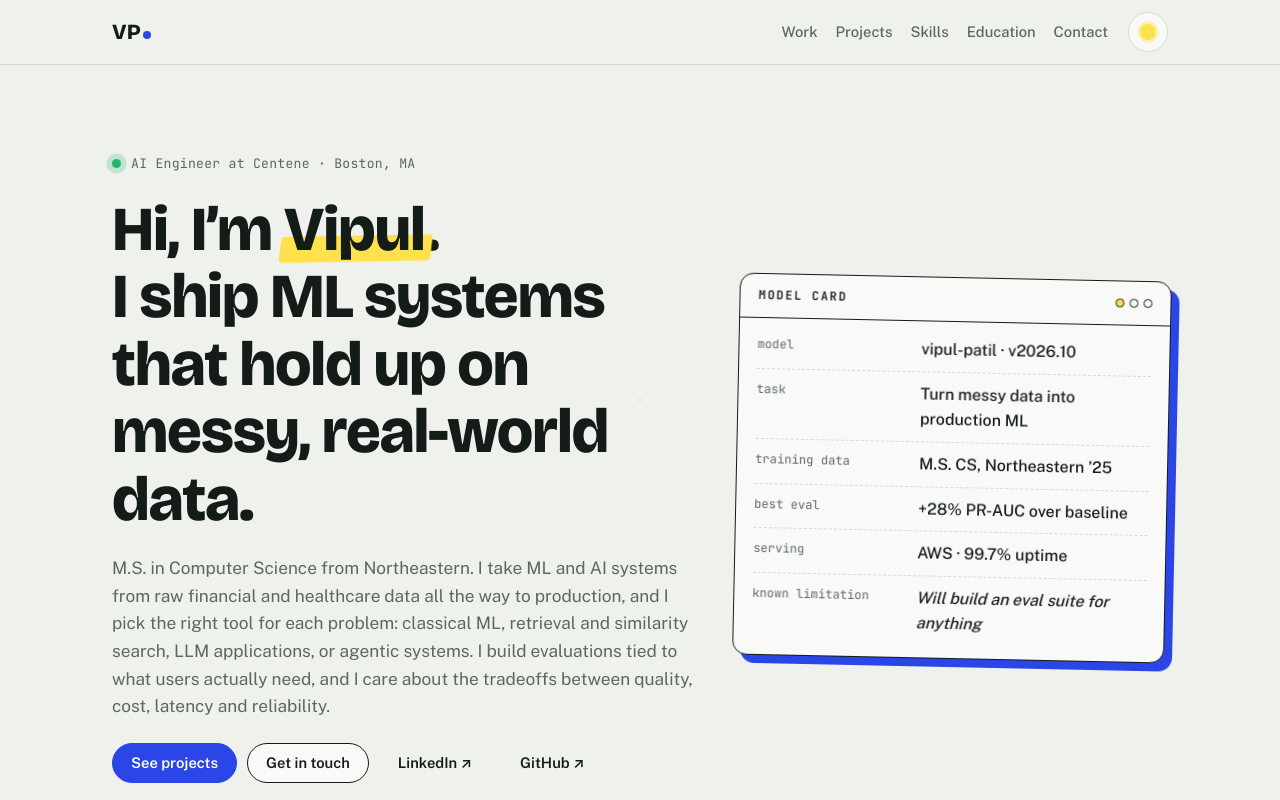
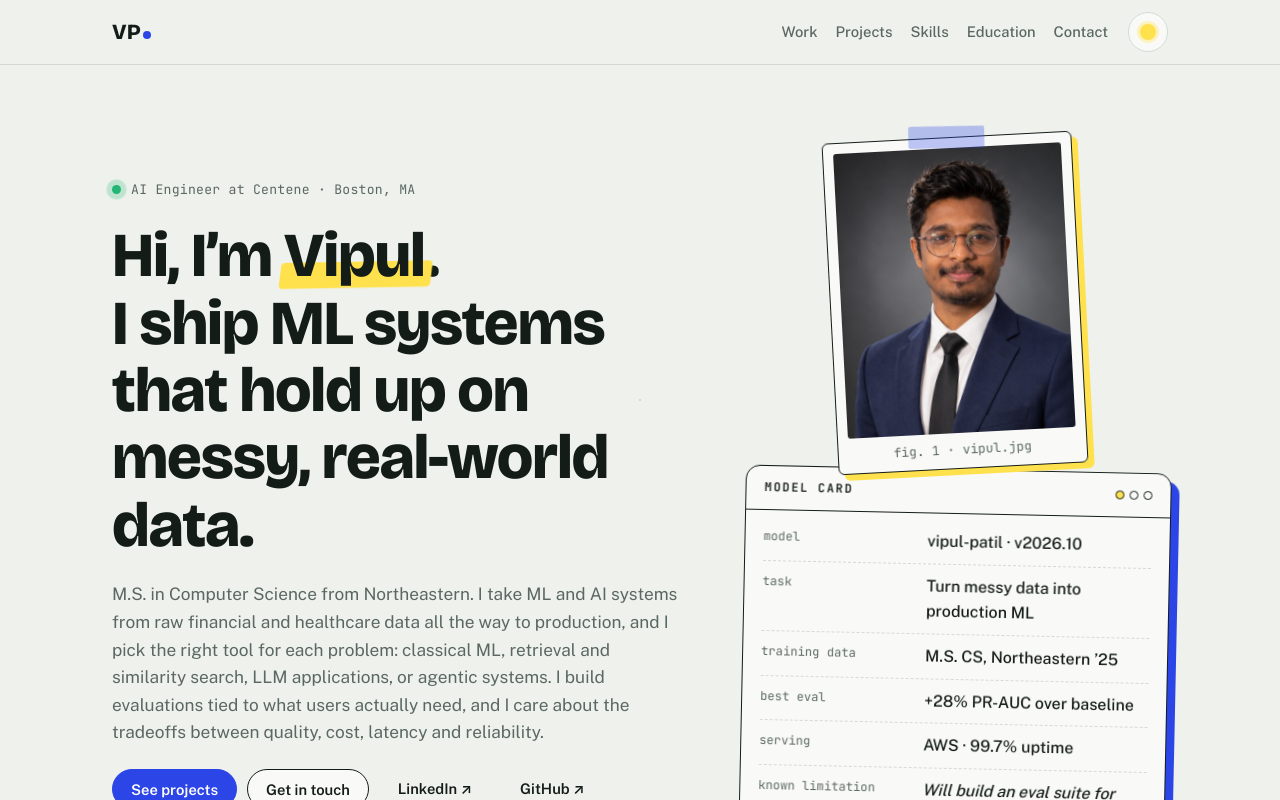
Before and after one commit to Vipu-Patil/Vipul-Patil-Portfolio, a React (Vite) app: page / in a window 1280 px wide. Shown: the top 800 px of the page. Built offline with nearby package versions, Linux system fonts and the light colour scheme.

Commit message:
Add portrait photo to hero
Co-Authored-By: Claude Opus 5.5 <noreply@anthropic.com>
Claude-Session: https://claude.ai/code/session_019W8e7hRLmRx18BKi6EaEs7

```diff
--- a/src/App.jsx
+++ b/src/App.jsx
@@ -1,5 +1,6 @@
 import React, { useEffect, useMemo, useState } from "react";
 import { profile, metrics, experience, projects, skills, education } from "./data.js";
+import photo from "./assets/vipul.jpg";
 
 /* ───────── Tiny in-browser retriever (TF-IDF + cosine) ─────────
    A playful nod to the RAG work: visitors type a question and the
@@ -175,6 +176,10 @@ function Hero() {
           ))}
         </div>
       </div>
+      <figure className="portrait">
+        <img src={photo} alt={`Portrait of ${profile.name}`} width="480" height="600" />
+        <figcaption className="mono small">fig. 1 · {profile.firstName.toLowerCase()}.jpg</figcaption>
+      </figure>
       <aside className="model-card" aria-label="Model card">
         <div className="mc-head mono">
           <span>MODEL CARD</span>
--- a/src/styles.css
+++ b/src/styles.css
@@ -106,7 +106,27 @@ p { margin: 0; }
 
 /* Hero */
 .hero { display: grid; gap: 40px; padding-block: 64px 40px; align-items: center; }
-@media (min-width: 900px) { .hero { grid-template-columns: 1.35fr 1fr; padding-block: 88px 48px; } }
+@media (min-width: 900px) {
+  .hero { grid-template-columns: 1.35fr 1fr; grid-template-rows: auto auto; padding-block: 72px 48px; column-gap: 56px; row-gap: 0; }
+  .hero-copy { grid-row: 1 / span 2; }
+  .portrait { justify-self: center; margin-bottom: -34px; }
+}
+@media (max-width: 899px) { .portrait { order: -1; justify-self: start; } }
+
+/* Portrait: a tilted print pinned over the model card */
+.portrait {
+  margin: 0; position: relative; z-index: 2; width: clamp(170px, 42vw, 250px); max-width: 100%;
+  background: var(--surface); border: 1.5px solid var(--ink); border-radius: 6px; padding: 10px 10px 8px;
+  box-shadow: 6px 6px 0 var(--highlight); transform: rotate(-3deg);
+  transition: transform .4s cubic-bezier(.2,.8,.2,1);
+}
+.portrait:hover { transform: rotate(1deg) scale(1.03); }
+.portrait::before {
+  content: ""; position: absolute; top: -12px; left: 50%; width: 76px; height: 22px; transform: translateX(-50%) rotate(2deg);
+  background: color-mix(in srgb, var(--accent) 30%, transparent); border-radius: 2px;
+}
+.portrait img { display: block; width: 100%; height: auto; aspect-ratio: 4 / 5; object-fit: cover; border-radius: 3px; }
+.portrait figcaption { color: var(--muted); padding-top: 7px; text-align: center; }
 .hero-copy { display: grid; gap: 22px; min-width: 0; }
 .eyebrow { display: inline-flex; align-items: center; gap: 10px; font-size: 0.82rem; color: var(--muted); letter-spacing: 0.02em; }
 .pulse { width: 9px; height: 9px; border-radius: 50%; background: #22b573; position: relative; }
```
Also changed, not shown: src/assets/vipul.jpg (added).
